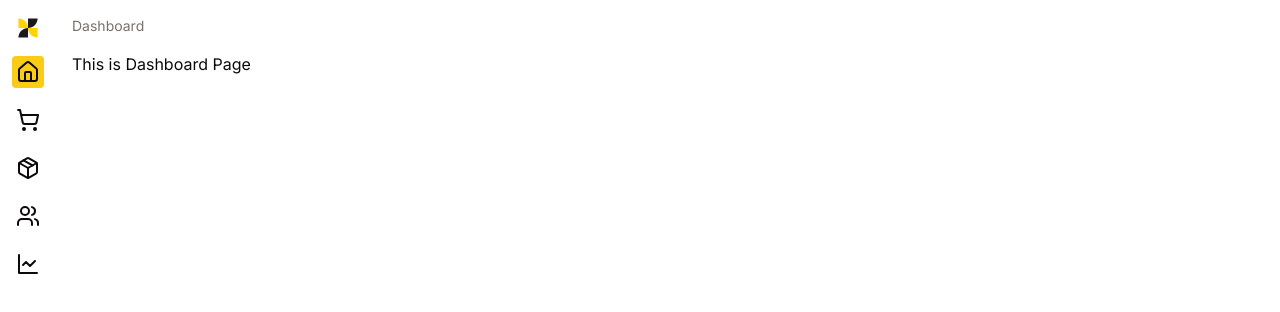
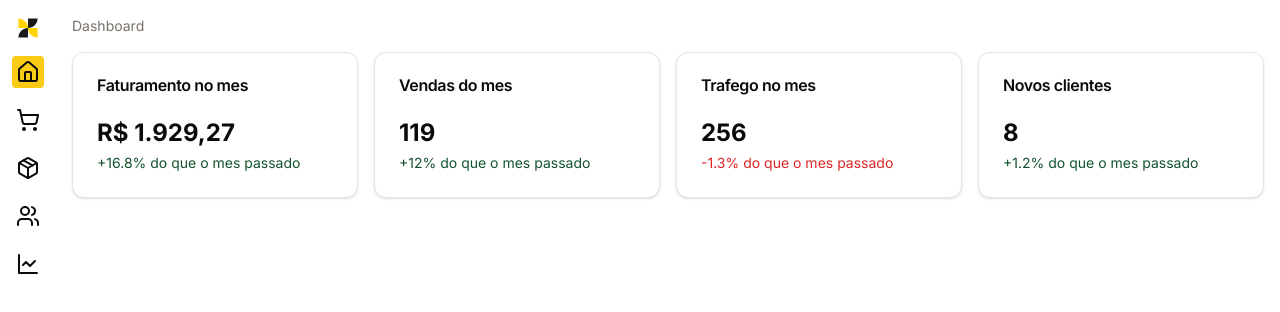
Before and after one commit to CodeUi-dev/Shine-ECommerce, a Next.js app in the folder workspaces/shine-dashboard/: page /dashboard in a window 1280 px wide. Shown: the top 312 px of the page. Built offline with nearby package versions, Linux system fonts and the light colour scheme.

Commit message:
feat(DashboardPage): Add 4 infoCards mocked

```diff
--- /dev/null
+++ b/workspaces/shine-dashboard/src/app/dashboard/_components/infoCards.tsx
@@ -0,0 +1,39 @@
+import { Card, CardContent, CardHeader, CardTitle } from "@/components/ui/card"
+import { formatToCurrency } from "@/utils/formatter"
+
+interface IInfoCardProps {
+	title: string
+	content: {
+		value: number
+		type: 'INTEGER' | 'CENTS'
+		isTrendingUp: boolean
+		trendingPorcentage: string
+	}
+}
+
+const InfoCard: React.FC<IInfoCardProps> = ({ title, content }) => {
+	return (
+		<Card>
+			<CardHeader>
+				<CardTitle>{title}</CardTitle>
+			</CardHeader>
+			<CardContent className='flex flex-col gap-1'>
+				<p className='font-bold text-2xl overflow-hidden text-ellipsis'>
+					{content.type == 'CENTS'
+						? formatToCurrency.format(content.value / 100)
+						: content.value
+					}
+				</p>
+				<div
+					data-istrending={content.isTrendingUp}
+					className='flex items-center gap-1 text-sm data-[istrending=true]:text-green-900 data-[istrending=false]:text-red-600'
+				>
+					<span>{content.trendingPorcentage}</span>
+					do que o mes passado
+				</div>
+			</CardContent>
+		</Card>
+	)
+}
+
+export default InfoCard
--- a/workspaces/shine-dashboard/src/app/dashboard/page.tsx
+++ b/workspaces/shine-dashboard/src/app/dashboard/page.tsx
@@ -1,7 +1,45 @@
+import InfoCard from "./_components/infoCards"
 
 const DashboardPage = () => {
 	return (
-		<>This is Dashboard Page</>
+		<div className='grid grid-cols-4 gap-4'>
+			<InfoCard
+				title='Faturamento no mes'
+				content={{
+					value: 192927,
+					type: 'CENTS',
+					isTrendingUp: true,
+					trendingPorcentage: '+16.8%'
+				}}
+			/>
+			<InfoCard
+				title='Vendas do mes'
+				content={{
+					value: 119,
+					type: 'INTEGER',
+					isTrendingUp: true,
+					trendingPorcentage: '+12%'
+				}}
+			/>
+			<InfoCard
+				title='Trafego no mes'
+				content={{
+					value: 256,
+					type: 'INTEGER',
+					isTrendingUp: false,
+					trendingPorcentage: '-1.3%'
+				}}
+			/>
+			<InfoCard
+				title='Novos clientes'
+				content={{
+					value: 8,
+					type: 'INTEGER',
+					isTrendingUp: true,
+					trendingPorcentage: '+1.2%'
+				}}
+			/>
+		</div>
 	)
 }
 
--- /dev/null
+++ b/workspaces/shine-dashboard/src/components/ui/card.tsx
@@ -0,0 +1,76 @@
+import * as React from "react"
+
+import { cn } from "@/lib/utils"
+
+const Card = React.forwardRef<
+  HTMLDivElement,
+  React.HTMLAttributes<HTMLDivElement>
+>(({ className, ...props }, ref) => (
+  <div
+    ref={ref}
+    className={cn(
+      "rounded-xl border bg-card text-card-foreground shadow",
+      className
+    )}
+    {...props}
+  />
+))
+Card.displayName = "Card"
+
+const CardHeader = React.forwardRef<
+  HTMLDivElement,
+  React.HTMLAttributes<HTMLDivElement>
+>(({ className, ...props }, ref) => (
+  <div
+    ref={ref}
+    className={cn("flex flex-col space-y-1.5 p-6", className)}
+    {...props}
+  />
+))
+CardHeader.displayName = "CardHeader"
+
+const CardTitle = React.forwardRef<
+  HTMLParagraphElement,
+  React.HTMLAttributes<HTMLHeadingElement>
+>(({ className, ...props }, ref) => (
+  <h3
+    ref={ref}
+    className={cn("font-semibold leading-none tracking-tight", className)}
+    {...props}
+  />
+))
+CardTitle.displayName = "CardTitle"
+
+const CardDescription = React.forwardRef<
+  HTMLParagraphElement,
+  React.HTMLAttributes<HTMLParagraphElement>
+>(({ className, ...props }, ref) => (
+  <p
+    ref={ref}
+    className={cn("text-sm text-muted-foreground", className)}
+    {...props}
+  />
+))
+CardDescription.displayName = "CardDescription"
+
+const CardContent = React.forwardRef<
+  HTMLDivElement,
+  React.HTMLAttributes<HTMLDivElement>
+>(({ className, ...props }, ref) => (
+  <div ref={ref} className={cn("p-6 pt-0", className)} {...props} />
+))
+CardContent.displayName = "CardContent"
+
+const CardFooter = React.forwardRef<
+  HTMLDivElement,
+  React.HTMLAttributes<HTMLDivElement>
+>(({ className, ...props }, ref) => (
+  <div
+    ref={ref}
+    className={cn("flex items-center p-6 pt-0", className)}
+    {...props}
+  />
+))
+CardFooter.displayName = "CardFooter"
+
+export { Card, CardHeader, CardFooter, CardTitle, CardDescription, CardContent }
--- /dev/null
+++ b/workspaces/shine-dashboard/src/utils/formatter.ts
@@ -0,0 +1,4 @@
+export const formatToCurrency = new Intl.NumberFormat('pt-BR', {
+	style: 'currency',
+	currency: 'BRL'
+})
```
